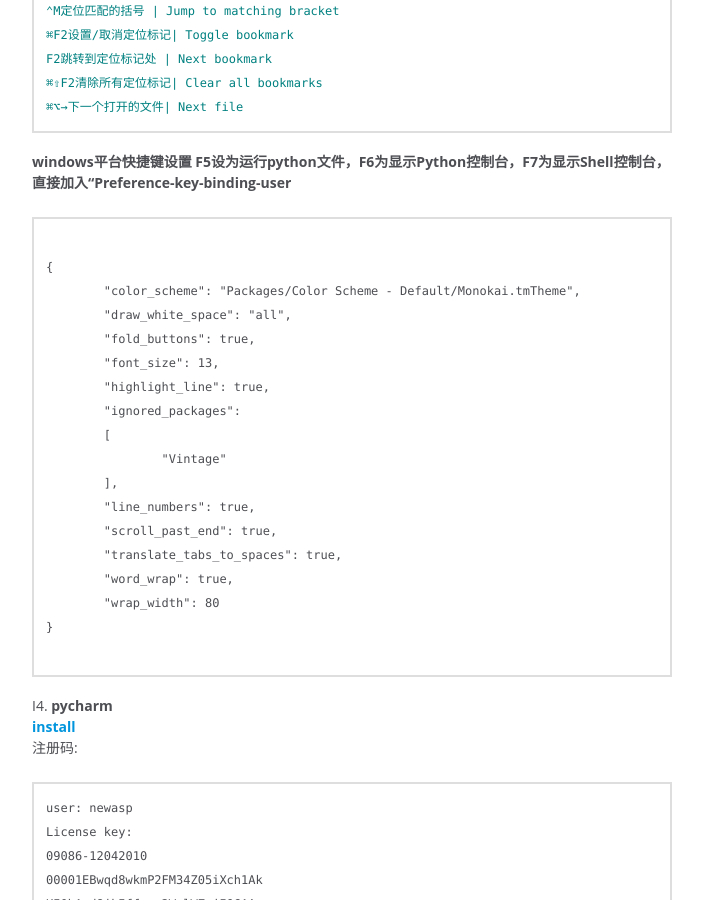
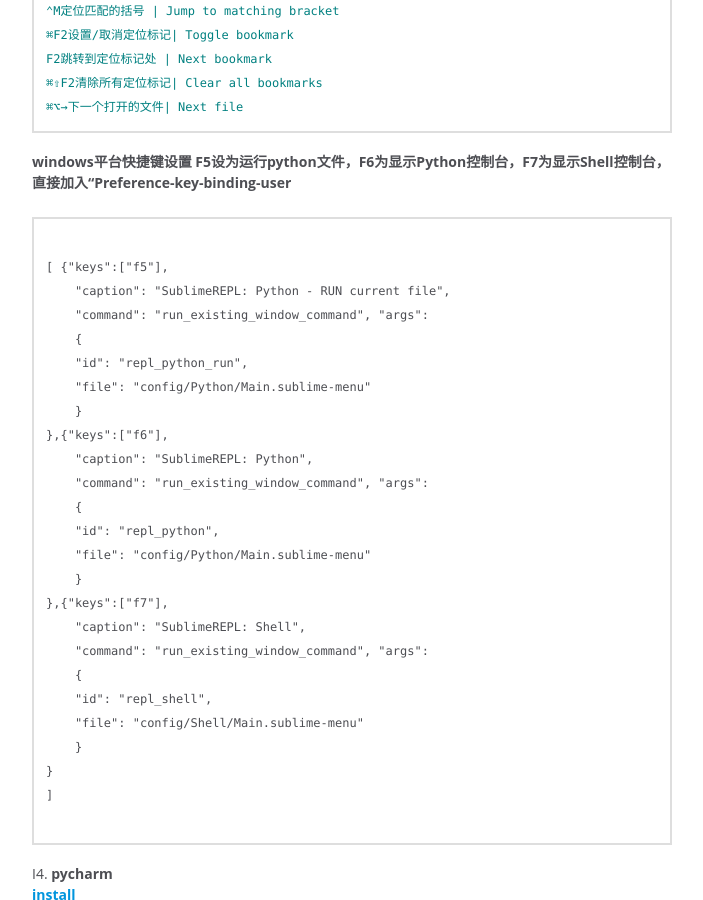
Before and after one commit to 1oscar/1oscar.github.io, a Jekyll site: the page built from _posts/2015-10-17-vim sublime pycharm.markdown, in a window 1280 px wide and 900 px high, scrolled down 4743 px. Shown: the whole window, without its empty margins (318-1021 px from the left). Built offline with Jekyll 4.4.1, drawn with Linux system fonts in a browser that asks for light colours; some web fonts are replaced; Markdown is read by kramdown in place of the engine named in the settings; comment, search, counter and statistics services are not loaded.

Commit message:
Update 2015-10-17-vim sublime pycharm.markdown
同上一个提交

````diff
--- a/_posts/2015-10-17-vim sublime pycharm.markdown
+++ b/_posts/2015-10-17-vim sublime pycharm.markdown
@@ -202,22 +202,29 @@
 
 ```
 
-{
-	"color_scheme": "Packages/Color Scheme - Default/Monokai.tmTheme",
-	"draw_white_space": "all",
-	"fold_buttons": true,
-	"font_size": 13,
-	"highlight_line": true,
-	"ignored_packages":
-	[
-		"Vintage"
-	],
-	"line_numbers": true,
-	"scroll_past_end": true,
-	"translate_tabs_to_spaces": true,
-	"word_wrap": true,
-	"wrap_width": 80
+[ {"keys":["f5"],
+    "caption": "SublimeREPL: Python - RUN current file",
+    "command": "run_existing_window_command", "args":
+    {
+    "id": "repl_python_run",
+    "file": "config/Python/Main.sublime-menu"
+    }
+},{"keys":["f6"],
+    "caption": "SublimeREPL: Python",
+    "command": "run_existing_window_command", "args":
+    {
+    "id": "repl_python",
+    "file": "config/Python/Main.sublime-menu"
+    }
+},{"keys":["f7"],
+    "caption": "SublimeREPL: Shell",
+    "command": "run_existing_window_command", "args":
+    {
+    "id": "repl_shell",
+    "file": "config/Shell/Main.sublime-menu"
+    }
 }
+]
 
 ```
 
````
